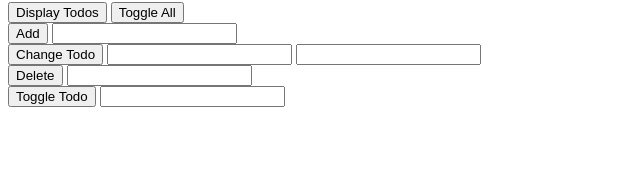
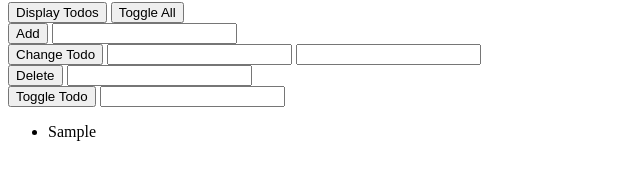
Before and after one commit to orenaksakal/vanillaTodo, a plain HTML site: page index.html in a window 1280 px wide. Both pictures are taken after typing "Sample" into the empty fields and a click on the button "Add". Shown: the part 78-258 px from the top of the page, 0-640 px from the left. Drawn offline with Linux system fonts and the light colour scheme.

Commit message:
25.01.2016 - Get rid of the console

```diff
--- a/index.html
+++ b/index.html
@@ -31,6 +31,9 @@
     <button onclick="handlers.toggleTodo();">Toggle Todo</button>
     <input type="number" id="toggleTodoPosInput">
 </div>
+
+<ul></ul>
+
 <script src="src/script.js"></script>
 </body>
 
--- a/src/script.js
+++ b/src/script.js
@@ -20,12 +20,12 @@ var todoApp = {
             todoText: todoText,
             completed: false,
         });
-        this.displayTodos();
+        view.displayTodos();
     },
 
     changeTodo: function (todoPos, todoText) {
         this.todos[todoPos].todoText = todoText;
-        this.displayTodos();
+        view.displayTodos();
     },
 
     deleteTodo: function (todoPos) {
@@ -101,3 +101,15 @@ var handlers = {
     }
 
 }
+
+  var view = {
+    displayTodos: function(){
+        var todosUl = document.querySelector('ul');
+        todosUl.innerHTML= '';
+        for (var i =0; i < todoApp.todos.length; i++){
+            var todoLi = document.createElement('li');
+            todoLi.textContent = todoApp.todos[i].todoText;
+            todosUl.appendChild(todoLi);
+        }
+    }
+  };
```
